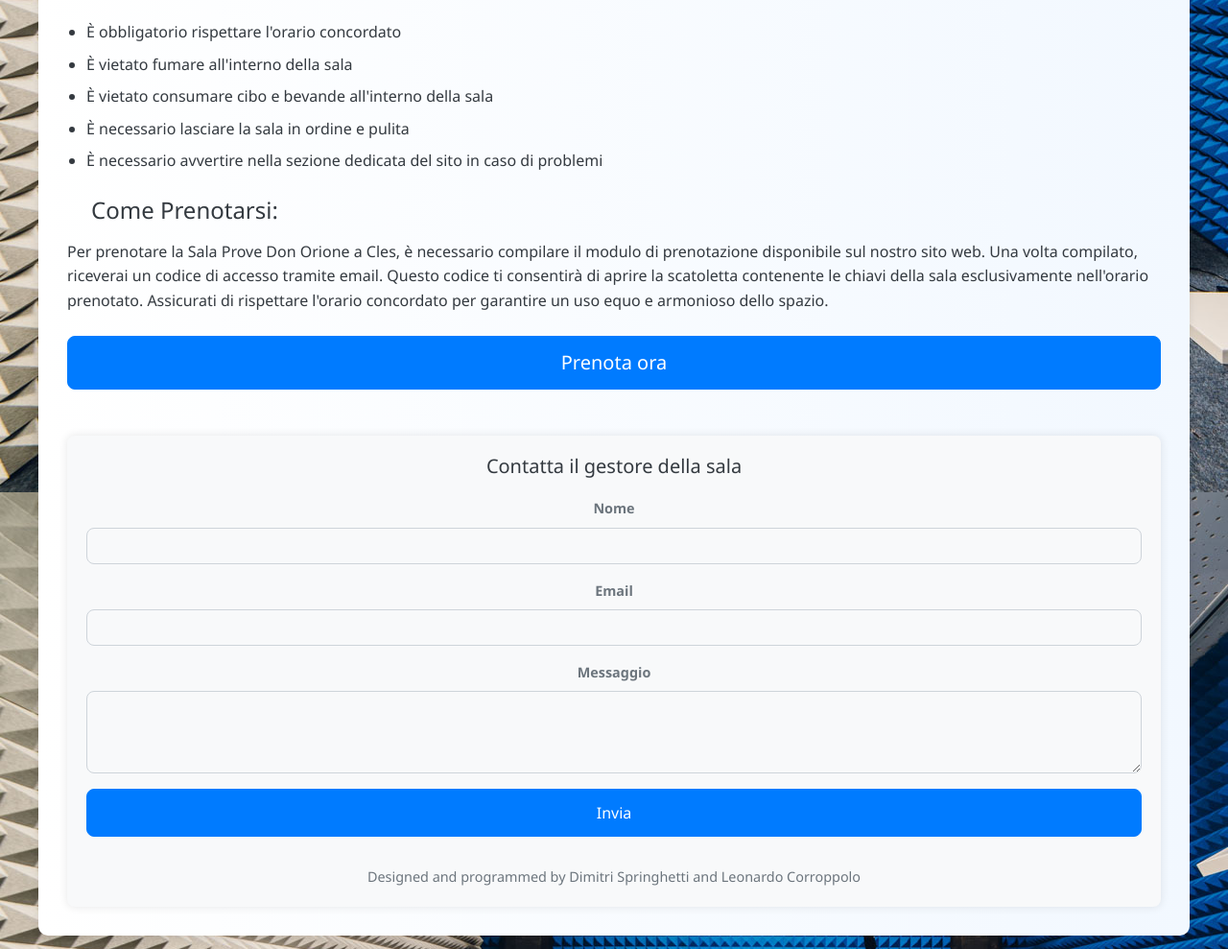
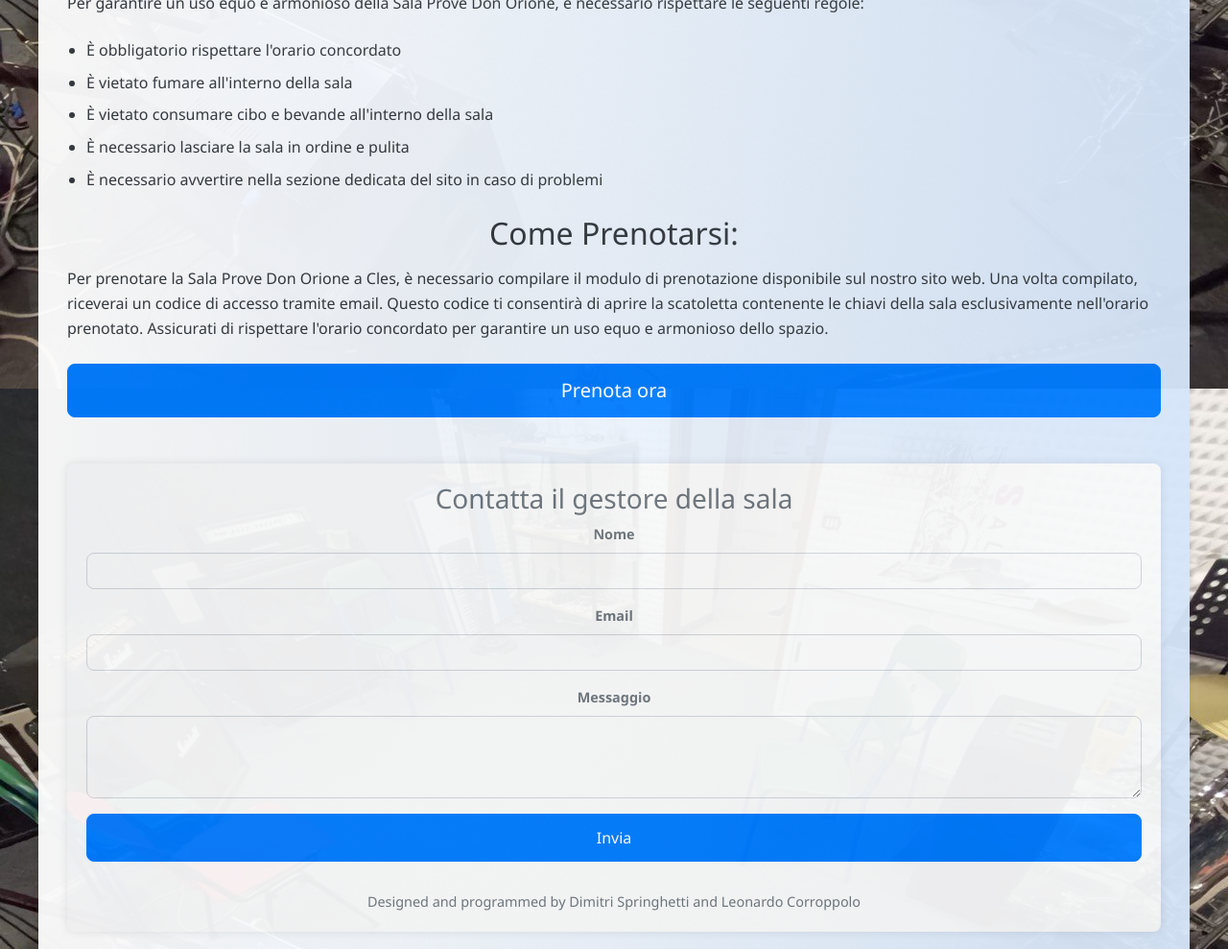
Before and after one commit to dimispringhetti/SalaProveCles, a plain HTML site: page frontend/index.html in a window 1280 px wide. Shown: the part 555-1544 px from the top of the page at 96% size. Drawn offline with nearby package versions, Linux system fonts and the light colour scheme.

Commit message:
upgrade del frontend

```diff
--- a/backend/server.js
+++ b/backend/server.js
@@ -43,6 +43,7 @@ app.post('/sendContactData', (req, res) => {
             return;
         }
     });
+
     // stampa a console
     console.log(contactData);
 
--- a/frontend/index.html
+++ b/frontend/index.html
@@ -7,14 +7,14 @@
     <link href="https://stackpath.bootstrapcdn.com/bootstrap/4.5.2/css/bootstrap.min.css" rel="stylesheet">
     <link href="styles.css" rel="stylesheet">
 </head>
-<body style="background-image: url('dosdipez.png');">
+<body style="background-image: url('foto_sala.jpg');">
 
 <div class="container">
     <h1 class="mb-4">Sala Prove Don Orione Cles</h1>
 
     <p class="mb-4">La Sala Prove Don Orione Cles è un progetto dedicato alla comunità musicale locale, offrendo uno spazio gratuito a disposizione di band e musicisti per esercitarsi. Situata a Cles, questa sala è pensata per favorire la creatività e lo sviluppo artistico senza oneri finanziari. È dotata di attrezzature di base necessarie per le prove musicali, promuovendo la musica come parte integrante della cultura locale.</p>
 
-    <h4 class="mb-3">Attrezzature Disponibili:</h4>
+    <h2 class="mb-3">Attrezzature Disponibili:</h2>
     <ul class="mb-4">
         <li>Amplificatore per chitarra</li>
         <li>Amplificatore per basso</li>
@@ -23,7 +23,7 @@
         <li>Tastiera</li>
     </ul>
 
-    <h4 class="mb-3">Regolamento</h4>
+    <h2 class="mb-3">Regolamento</h2>
     <p class="mb-4">Per garantire un uso equo e armonioso della Sala Prove Don Orione, è necessario rispettare le seguenti regole:</p>
     <ul class="mb-4">
         <li>È obbligatorio rispettare l'orario concordato</li>
@@ -33,7 +33,7 @@
         <li>È necessario avvertire nella sezione dedicata del sito in caso di problemi</li>
     </ul>
 
-    <h4 class="mb-3">Come Prenotarsi:</h4>
+    <h2 class="mb-3">Come Prenotarsi:</h2>
     <p class="mb-4">Per prenotare la Sala Prove Don Orione a Cles, è necessario compilare il modulo di prenotazione disponibile sul nostro sito web. Una volta compilato, riceverai un codice di accesso tramite email. Questo codice ti consentirà di aprire la scatoletta contenente le chiavi della sala esclusivamente nell'orario prenotato. Assicurati di rispettare l'orario concordato per garantire un uso equo e armonioso dello spazio.</p>
 
     <button type="button" class="btn btn-primary btn-lg btn-block mb-4" data-toggle="modal" data-target="#popupPrenotazione">
@@ -42,7 +42,7 @@
 
     <footer class="mt-5">
         <div class="contact-box mt-4">
-            <h5>Contatta il gestore della sala</h5>
+            <h3>Contatta il gestore della sala</h3>
             <form id="contactForm">
                 <div class="form-group">
                     <label for="contact-name">Nome</label>
--- a/frontend/styles.css
+++ b/frontend/styles.css
@@ -74,7 +74,8 @@ footer {
 /* Stili aggiuntivi per migliorare l'aspetto generale */
 /* Esempio di gradient background */
 .container {
-    background: linear-gradient(to right, #ffffff, #f2f8ff);
+    opacity: 0.95;
+    background: linear-gradient(to right, #ffffff, #d6e6fa);
 }
 
 /* Esempio di bordi arrotondati per pulsanti e form */
```
Also changed, not shown: frontend/dosdipez.png (deleted), frontend/foto_sala.jpg (added).
